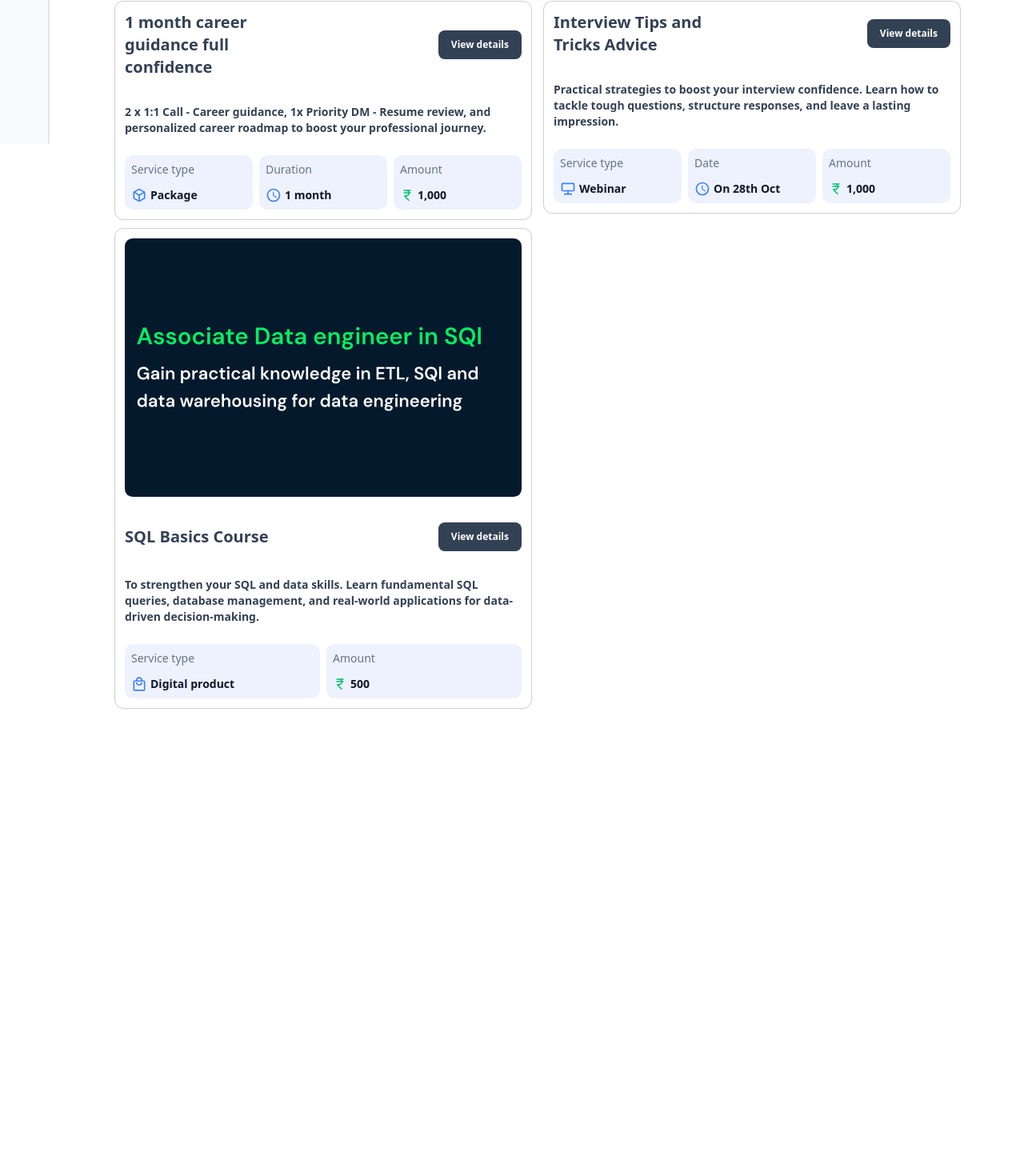
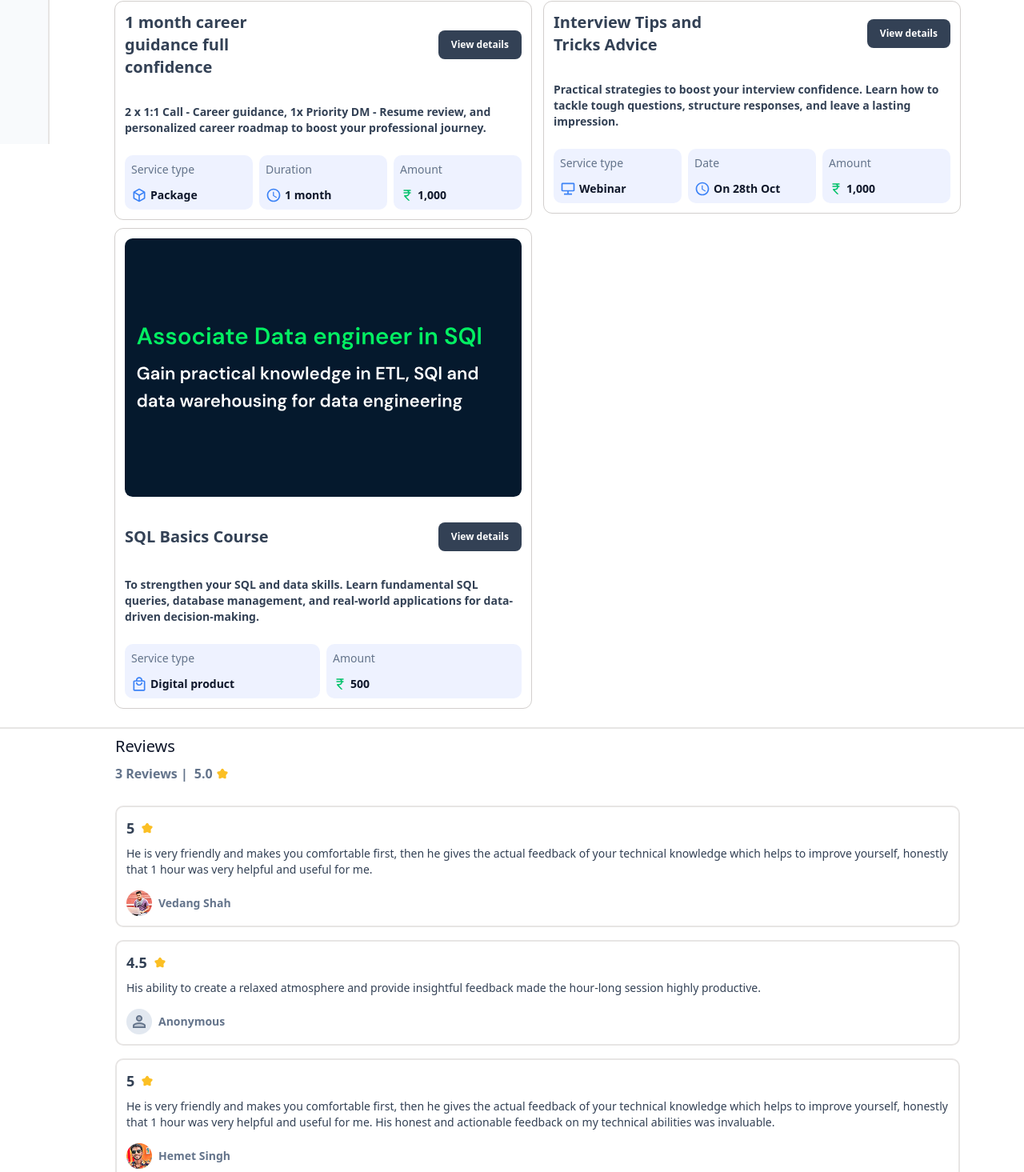
Before and after one commit to Vy-shak/Frontend-Assignment, a Next.js app: page /mentorProfile in a window 1280 px wide. Shown: the part 620-2085 px from the top of the page at 80% size. Before the commit the page ends 1569 px from the top, so only its background shows below. Built offline with nearby package versions, Linux system fonts and the light colour scheme.

Commit message:
mentor profile done

```diff
--- a/app/(services)/mentorProfile/page.tsx
+++ b/app/(services)/mentorProfile/page.tsx
@@ -11,12 +11,12 @@ const page = () => {
         <MentorsPcard />
       </div>
       <section className='w-full scroll-smooth flex  flex-col justify-start items-center'>
-        <div className='w-full pt-2 px-4 md:pr-10 md:pl-24 lg:pr-16 lg:pl-32 xl:pr-20 xl:pl-36    flexStart '>
+        <div className='w-full pb-4 md:pb-6 pt-2 px-4 md:pr-10 md:pl-24 lg:pr-16 lg:pl-32 xl:pr-20 xl:pl-36    flexStart '>
           <Services />
         </div>
-        {/* <div className='w-full  pt-4 flexStart border-t-2'>
+        <div className='w-full px-4 md:pr-10 md:pl-24 lg:pr-16 lg:pl-32 xl:pr-20 xl:pl-36  pt-2  flexStart border-t-2'>
           <Review />
-        </div> */}
+        </div>
       </section>
     </section>
   )
--- a/components/mentorsProfile/ReviewCard.tsx
+++ b/components/mentorsProfile/ReviewCard.tsx
@@ -5,7 +5,7 @@ import { ReviewType } from '@/app/@types/state/Reviewtype'
 
 function ReviewCard({ rating, review, profile, author }: ReviewType) {
     return (
-        <div className='bg-white w-full border-2 gap-y-6 p-6 rounded-lg border-lg flexStart flex-col'>
+        <div className='bg-white w-full border-2 gap-y-3 md:gap-y-4 p-3 rounded-lg border-lg flexStart flex-col'>
             <div className='w-full flexStart gap-y-2 flex-col'>
                 <div className='flexSide gap-x-2'>
                     <span className='font-semibold text-UIslate-700 text-lg'>{rating}</span>
```
